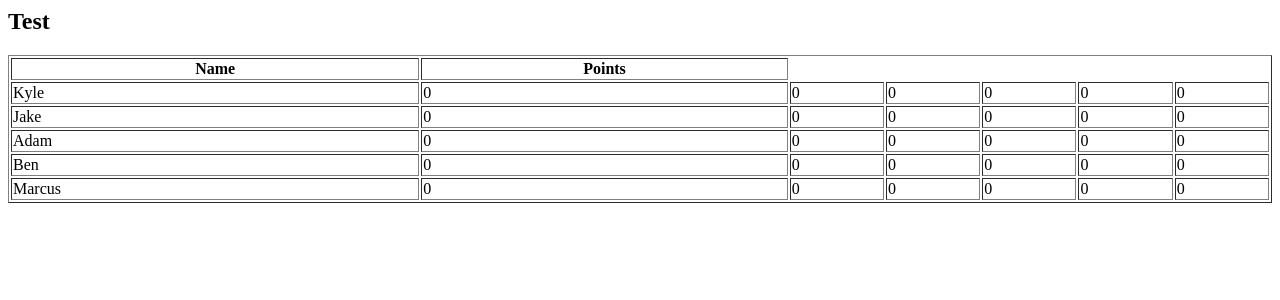
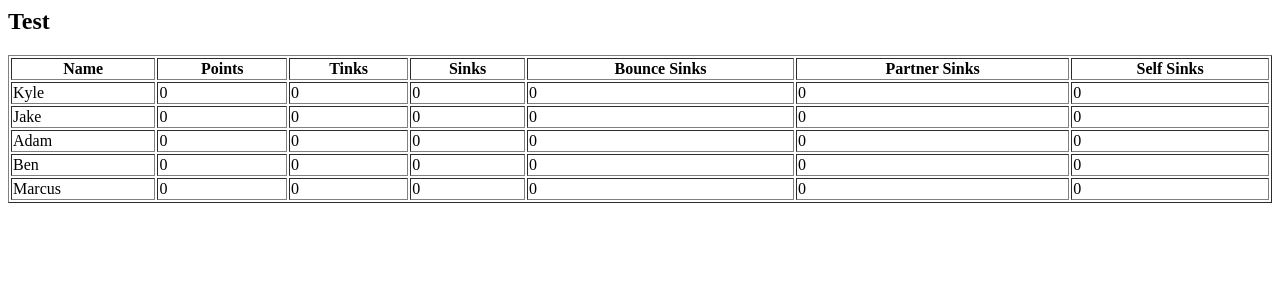
Before and after one commit to adamkberard/DayOfDieDjango, a Django app: page /game/stats/ in a window 1280 px wide. Shown: the top 300 px of the page. Run offline with Django 3.2, Linux system fonts and the light colour scheme; data that the repository does not hold is empty.

Commit message:
adding other stats headers

```diff
--- a/templates/games/stats.html
+++ b/templates/games/stats.html
@@ -3,6 +3,11 @@
   <tr>
     <th>Name</th>
     <th>Points</th>
+    <th>Tinks</th>
+    <th>Sinks</th>
+    <th>Bounce Sinks</th>
+    <th>Partner Sinks</th>
+    <th>Self Sinks</th>
   </tr>
   {% for playerData in playersData %}</h2>
   <tr>
```
Also changed, not shown: 1 other file.
